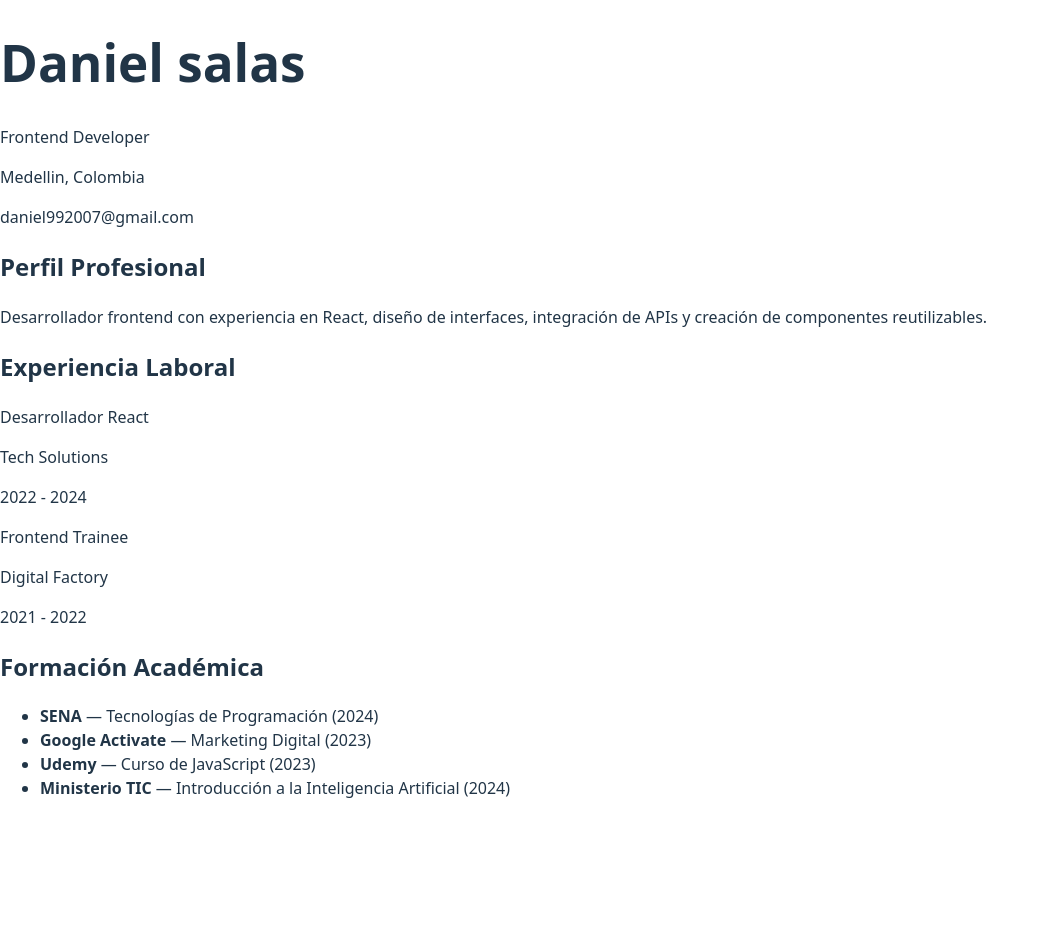
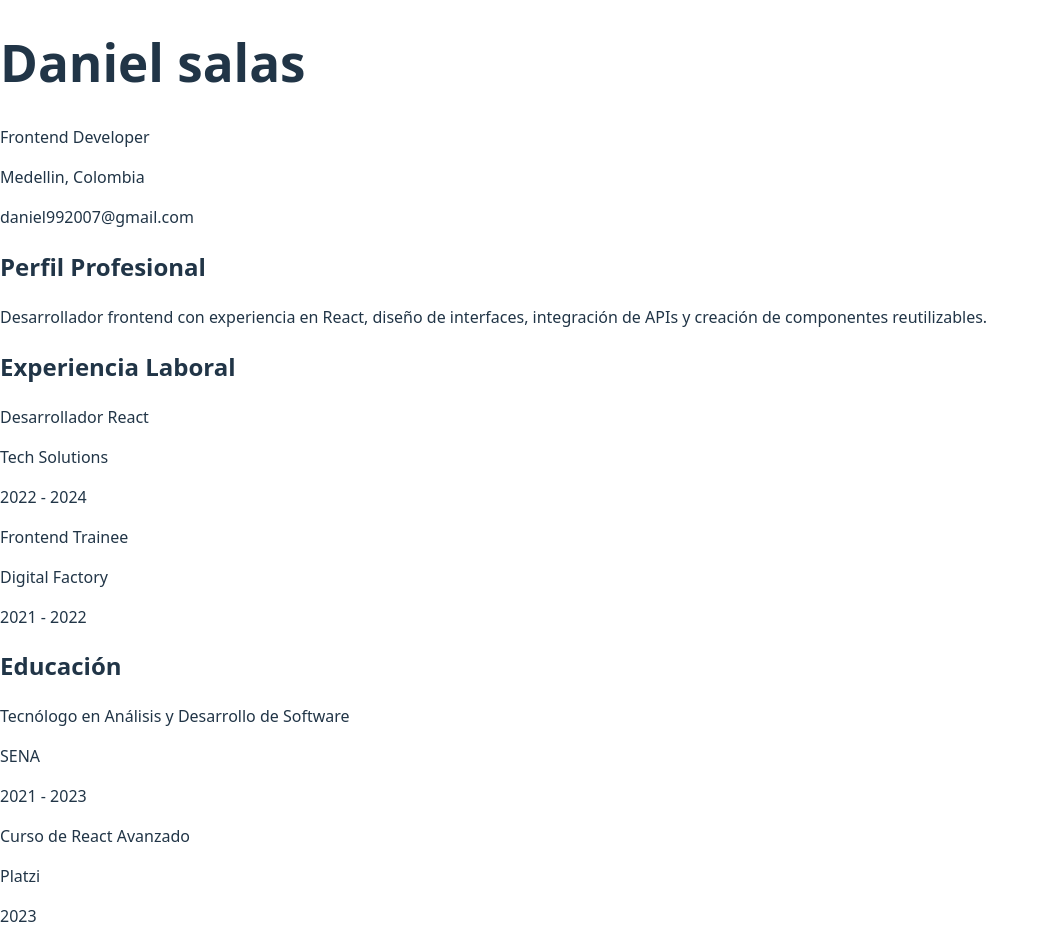
Before and after one commit to daniel-roman345/cv-react-nombre-aprendiz, a React (Vite) app: page / in a window 1280 px wide. Shown: the whole page, without its empty margins (0-1049 px from the left). Before the commit the page ends 816 px from the top, so only its background shows below. Built offline with nearby package versions, Linux system fonts and the light colour scheme; the HTML template or start-up script is replaced by a standard one.

Commit message:
feat: componente Educación con props y desestructuración

```diff
--- a/src/components/Educacion.jsx
+++ b/src/components/Educacion.jsx
@@ -1,41 +1,16 @@
-import React from "react";
-
-function Educacion() {
-
-  const estudios = [
-    {
-      institucion: "SENA",
-      curso: "Tecnologías de Programación",
-      año: "2024"
-    },
-    {
-      institucion: "Google Activate",
-      curso: "Marketing Digital",
-      año: "2023"
-    },
-    {
-      institucion: "Udemy",
-      curso: "Curso de JavaScript",
-      año: "2023"
-    },
-    {
-      institucion: "Ministerio TIC",
-      curso: "Introducción a la Inteligencia Artificial",
-      año: "2024"
-    }
-  ];
+function Educacion({ estudios }) {
 
   return (
-    <section style={{ marginTop: "20px" }}>
-      <h2>Formación Académica</h2>
+    <section className="mb-6">
+      <h2 className="text-2xl font-semibold mb-4">Educación</h2>
 
-      <ul>
-        {estudios.map((estudio, index) => (
-          <li key={index}>
-            <strong>{estudio.institucion}</strong> — {estudio.curso} ({estudio.año})
-          </li>
-        ))}
-      </ul>
+      {estudios.map((edu, index) => (
+        <div key={index} className="mb-3 p-3 border rounded-lg">
+          <p className="font-bold">{edu.titulo}</p>
+          <p className="text-gray-700">{edu.institucion}</p>
+          <p className="text-gray-500">{edu.periodo}</p>
+        </div>
+      ))}
     </section>
   );
 }
```
